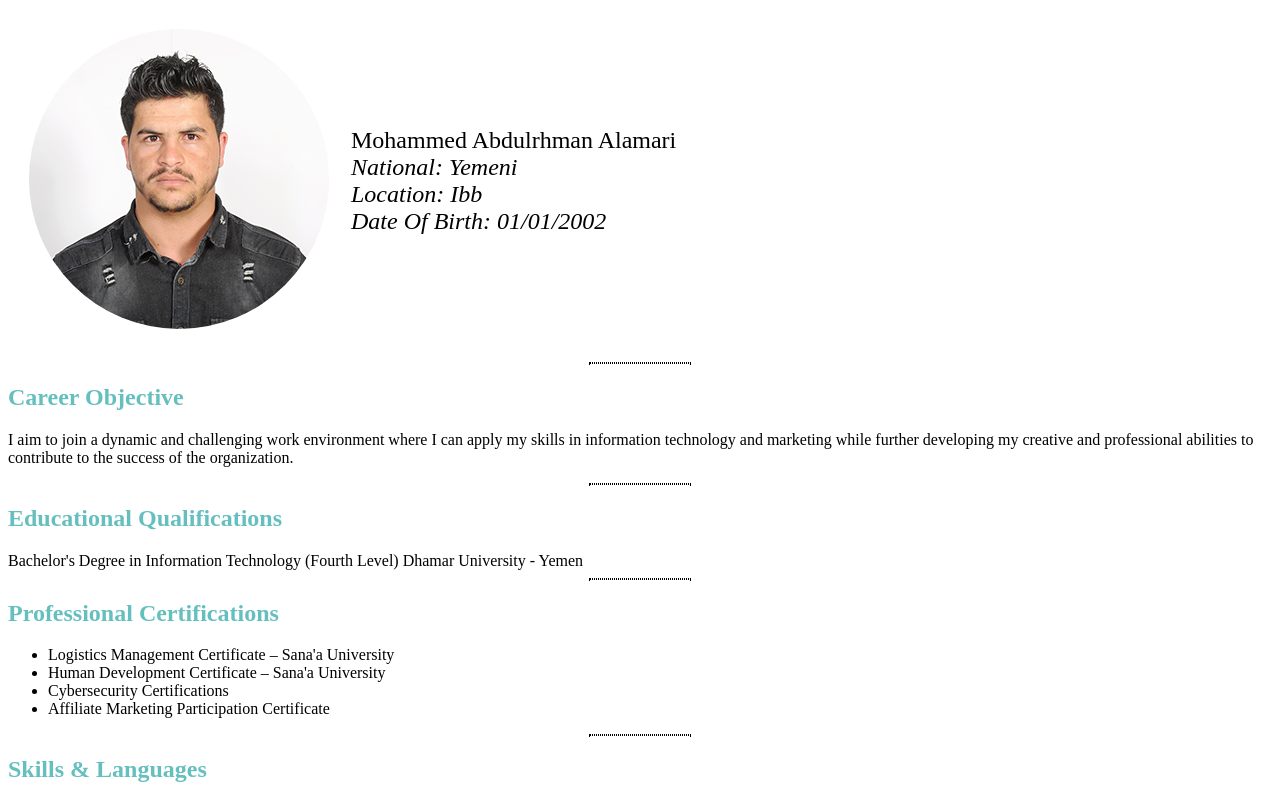
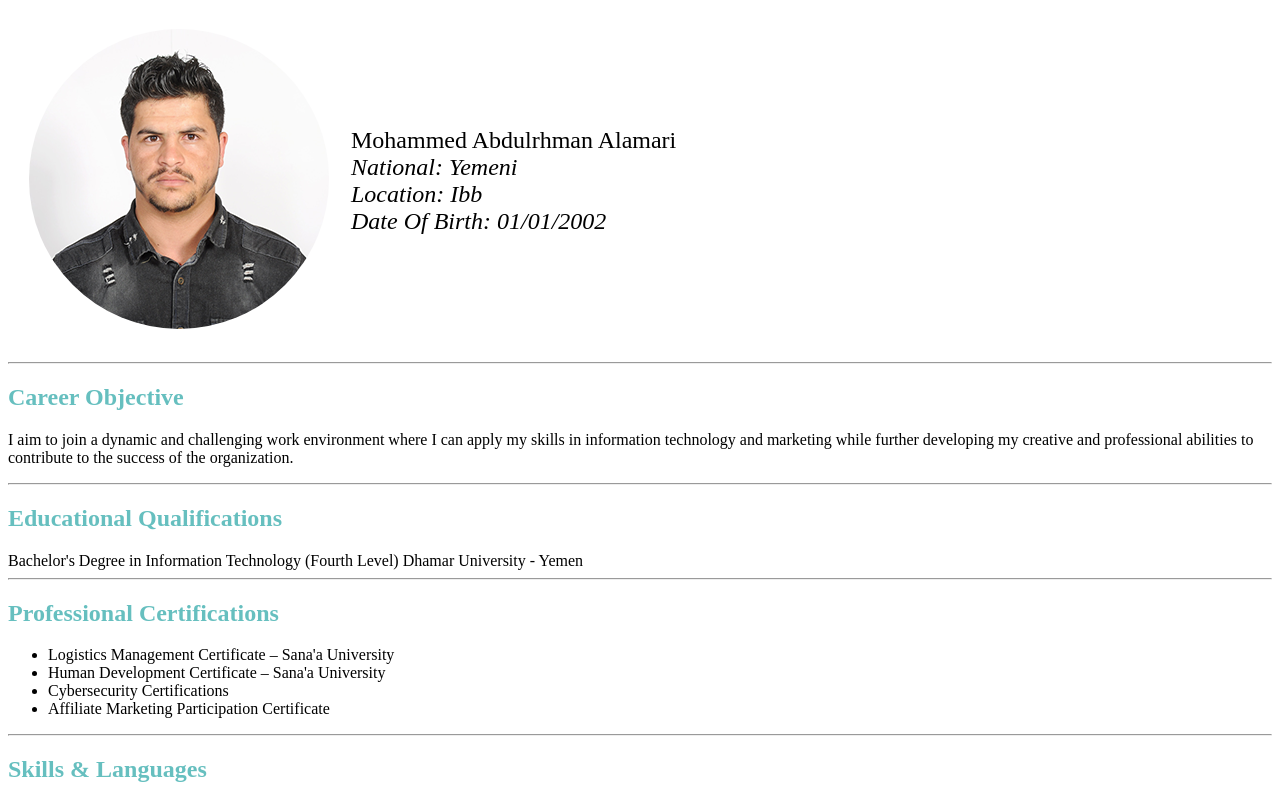
Before and after one commit to AboShehab548/CV, a plain HTML site: page first.htm in a window 1280 px wide. Shown: the top 800 px of the page. Drawn offline with Linux system fonts and the light colour scheme.

Commit message:
Update style.css

```diff
--- a/style.css
+++ b/style.css
@@ -1,8 +1,4 @@
-hr{
-    background-color: white;
-width: 100px;
-border-style: dotted;
-}
+
 
 h2{
     color: #66BFBF;
```
